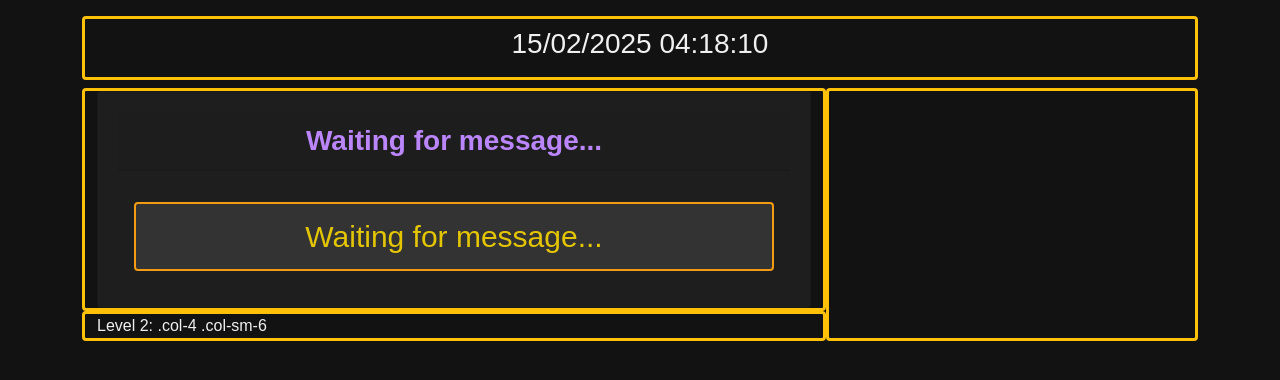
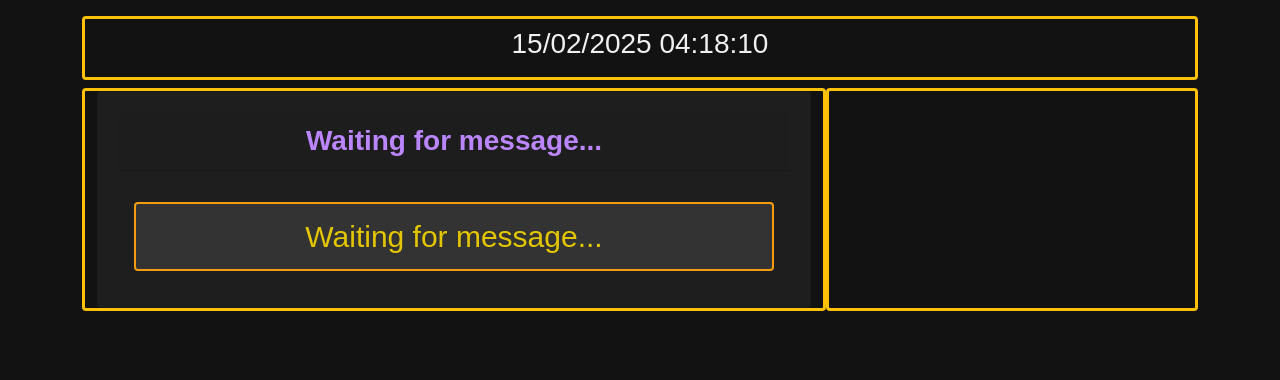
Before and after one commit to nuttapon65/warpgood, a Flask app: page /display in a window 1280 px wide. Shown: the top 380 px of the page. Run offline with Flask 2, Linux system fonts and the light colour scheme; data that the repository does not hold is empty; some libraries are stand-ins or nearby versions.

Commit message:
Add files via upload

```diff
--- a/templates/display.html
+++ b/templates/display.html
@@ -126,11 +126,6 @@
                                     <div id="messageBox">Waiting for message...</div>
                                 </div>
                             </div>
-                        </div>
-                    </div>
-                    <div class="row border border-3 border-warning rounded">
-                        <div class="col-sm-12">
-                            Level 2: .col-4 .col-sm-6
                         </div>
                     </div>
                 </div>
```
